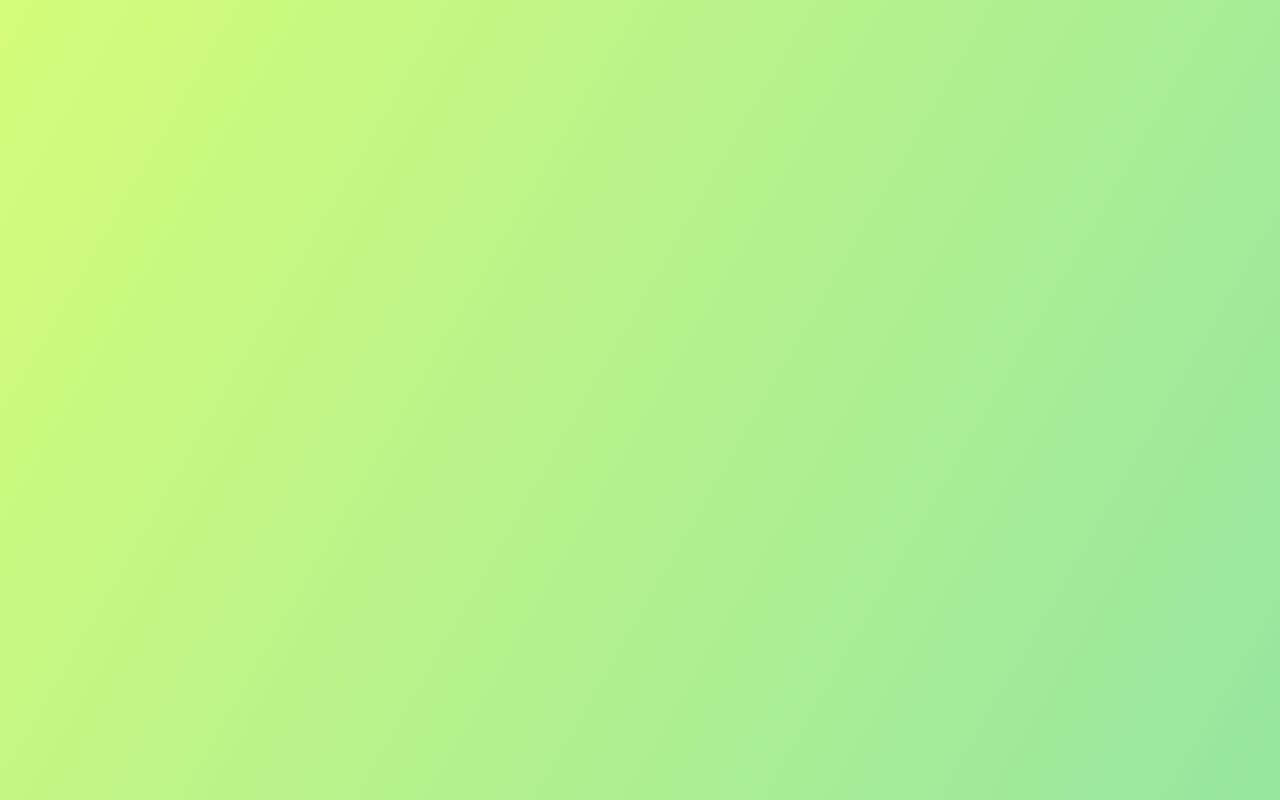
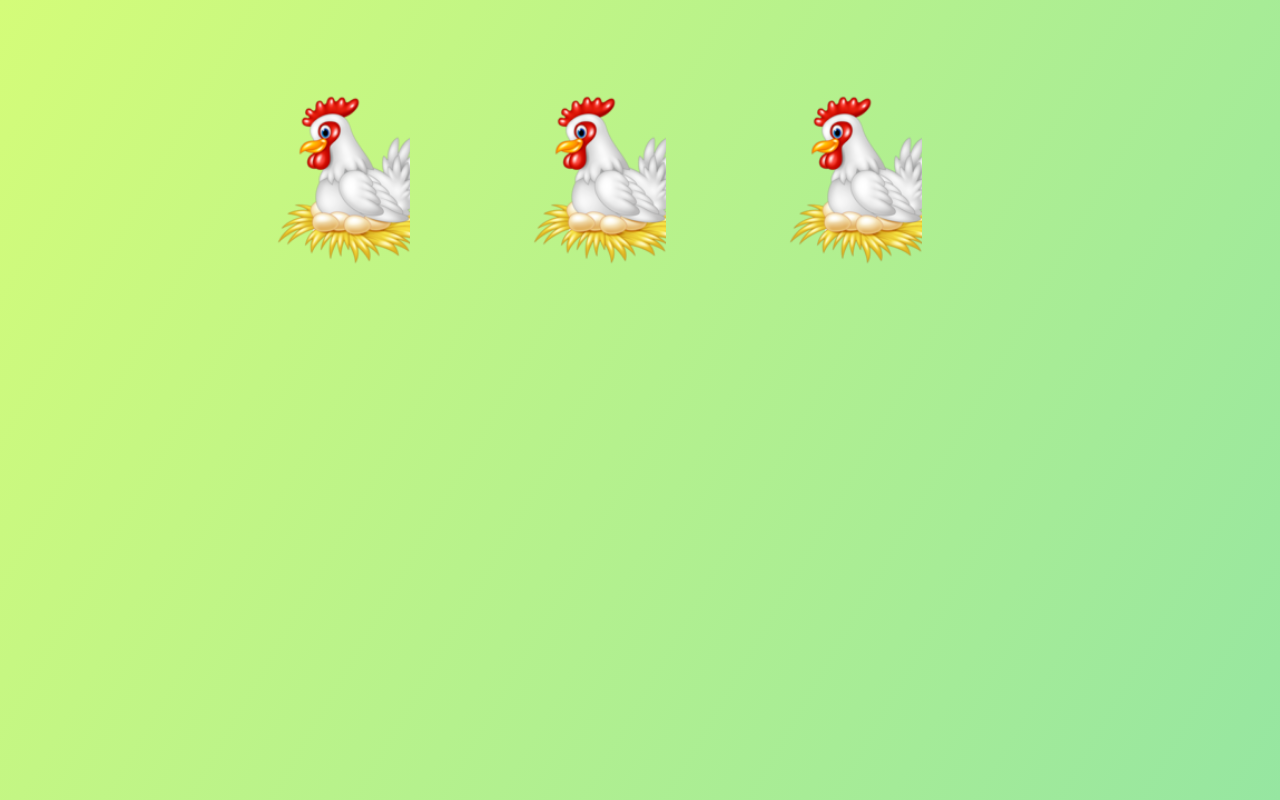
Before and after one commit to naina321/Game, a plain HTML site: page game-page.html in a window 1280 px wide. Drawn offline with Linux system fonts and the light colour scheme.

Commit message:
added hens on game page

```diff
--- a/css/styleGame.css
+++ b/css/styleGame.css
@@ -12,7 +12,7 @@ body {
   background-repeat: no-repeat;
 }
 
-.hen {
+#hen1 {
   position: absolute;
   height: 25%;
   width: 12%;
@@ -21,13 +21,27 @@ body {
   background-size: cover;
   background-repeat: no-repeat;
   z-index: 100;
-}
-#hen1 {
   left: 20%;
 }
 #hen2 {
+  position: absolute;
+  height: 25%;
+  width: 12%;
+  top: 10%;
+  background: url('../image/hen.png');
+  background-size: cover;
+  background-repeat: no-repeat;
+  z-index: 100;
   left: 40%;
 }
 #hen3 {
+  position: absolute;
+  height: 25%;
+  width: 12%;
+  top: 10%;
+  background: url('../image/hen.png');
+  background-size: cover;
+  background-repeat: no-repeat;
+  z-index: 100;
   left: 60%;
 }
--- a/game-page.html
+++ b/game-page.html
@@ -7,8 +7,10 @@
   </head>
 
   <body>
-    <div i>
-
+    <div class="container">
+      <div id="hen1"></div>
+      <div id="hen2"></div>
+      <div id="hen3"></div>
     </div>
   </body>
 
```
Lines whose indentation alone changed are shown as unchanged.
